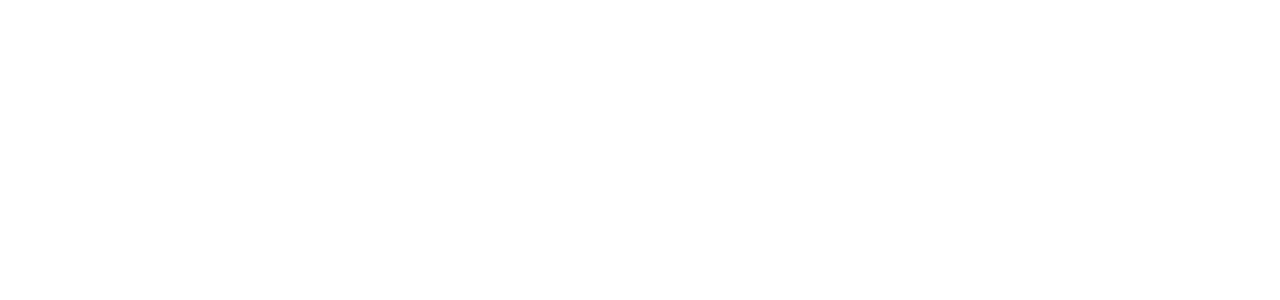
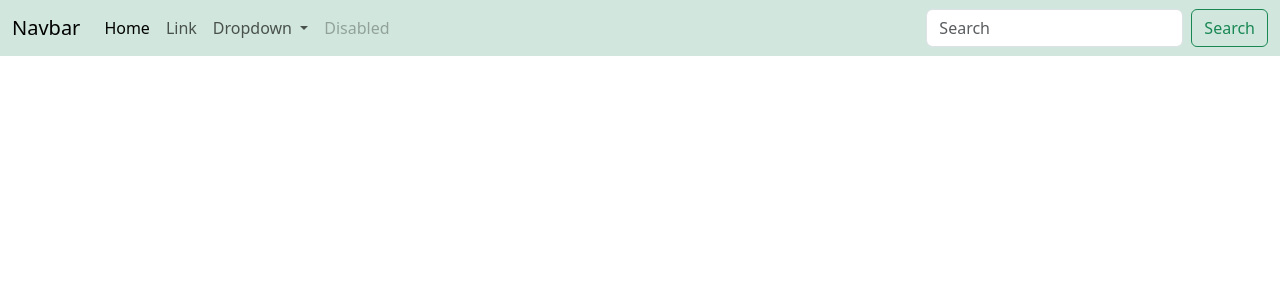
Before and after one commit to ipalv9/quiz1_asfalasfia, a PHP site: page / in a window 1280 px wide. Before the commit the part shown is empty. Shown: the top 300 px of the page. Run offline with PHP 8.4, Linux system fonts and the light colour scheme; some libraries are stand-ins or nearby versions.

Commit message:
membuat drop town

```diff
--- a/index.php
+++ b/index.php
@@ -4,8 +4,48 @@
     <meta charset="UTF-8">
     <meta name="viewport" content="width=device-width, initial-scale=1.0">
     <title>Document</title>
+    <link rel="stylesheet" href="css/bootstrap.css">
 </head>
 <body>
+<nav class="navbar navbar-expand-lg bg-success-subtle">
+  <div class="container-fluid">
+    <a class="navbar-brand" href="#">Navbar</a>
+    <button class="navbar-toggler" type="button" data-bs-toggle="collapse" data-bs-target="#navbarSupportedContent" aria-controls="navbarSupportedContent" aria-expanded="false" aria-label="Toggle navigation">
+      <span class="navbar-toggler-icon"></span>
+    </button>
+    <div class="collapse navbar-collapse" id="navbarSupportedContent">
+      <ul class="navbar-nav me-auto mb-2 mb-lg-0">
+        <li class="nav-item">
+          <a class="nav-link active" aria-current="page" href="#">Home</a>
+        </li>
+        <li class="nav-item">
+          <a class="nav-link" href="#">Link</a>
+        </li>
+        <li class="nav-item dropdown">
+          <a class="nav-link dropdown-toggle" href="#" role="button" data-bs-toggle="dropdown" aria-expanded="false">
+            Dropdown
+          </a>
+          <ul class="dropdown-menu">
+            <li><a class="dropdown-item" href="#">Action</a></li>
+            <li><a class="dropdown-item" href="#">Another action</a></li>
+            <li><hr class="dropdown-divider"></li>
+            <li><a class="dropdown-item" href="#">Something else here</a></li>
+          </ul>
+        </li>
+        <li class="nav-item">
+          <a class="nav-link disabled" aria-disabled="true">Disabled</a>
+        </li>
+      </ul>
+      <form class="d-flex" role="search">
+        <input class="form-control me-2" type="search" placeholder="Search" aria-label="Search">
+        <button class="btn btn-outline-success" type="submit">Search</button>
+      </form>
+    </div>
+  </div>
+</nav>
 
+
+<script src="js/bootstrap.js"></script>
+<script src="js/bootstrap.bundle.js"></script>
 </body>
 </html>
```
